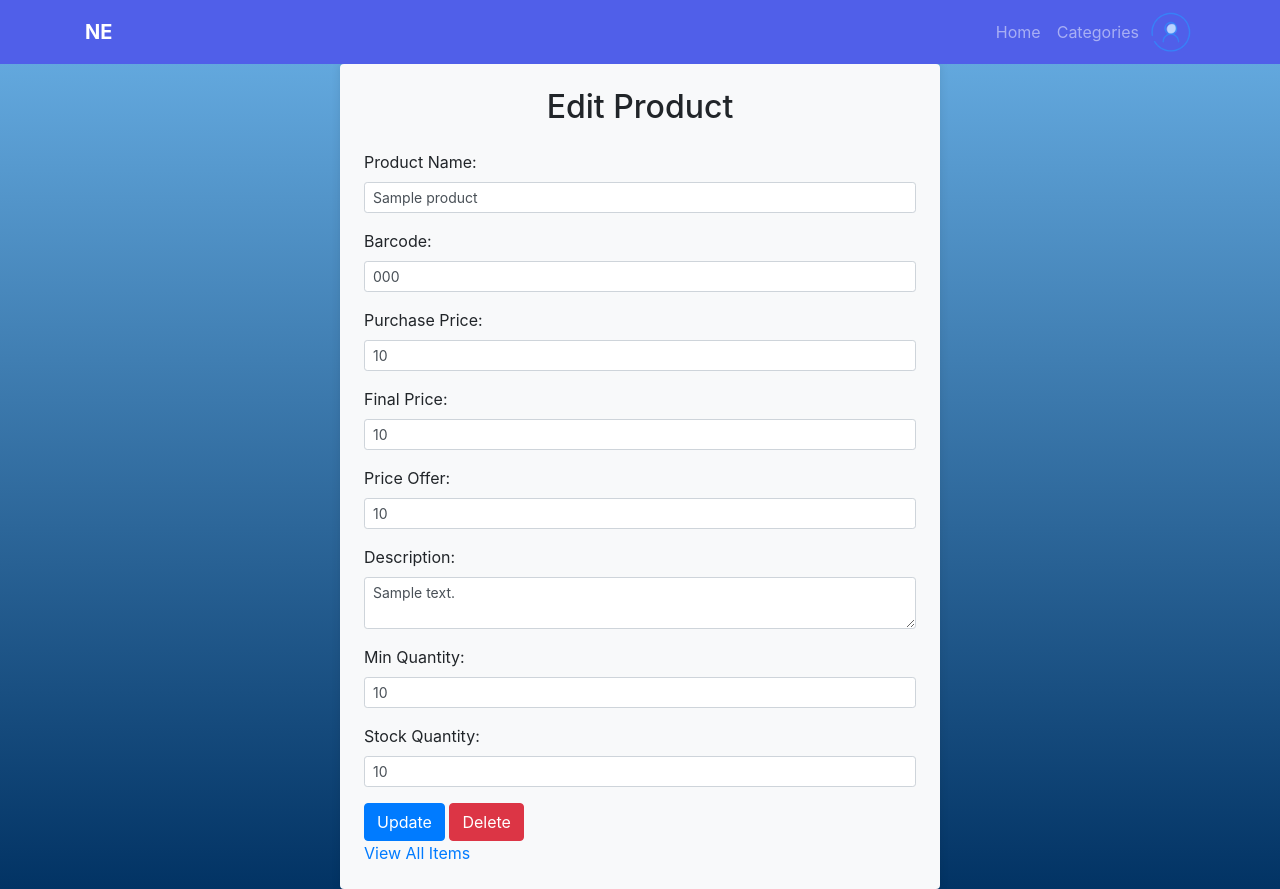
After one commit to MahaDaiki/Brief6, a PHP site: the page made by edit.php in a window 1280 px wide. The commit adds this page. Run offline with PHP 8.4, Linux system fonts and the light colour scheme; the visitor is signed in with stand-in values (Sample User, id 1); tables that the repository leaves empty or names only in its code hold one stand-in row (values such as "Sample post").

Commit message:
add edit

```diff
--- /dev/null
+++ b/edit.php
@@ -0,0 +1,253 @@
+<!DOCTYPE html>
+<html lang="en">
+<head>
+    <meta charset="UTF-8">
+    <meta name="viewport" content="width=device-width, initial-scale=1.0">
+    <title>edit</title>
+    <link rel="stylesheet" href="style.css">
+    <link rel="stylesheet" href="https://cdn.jsdelivr.net/npm/bootstrap@4.3.1/dist/css/bootstrap.min.css" integrity="sha384-ggOyR0iXCbMQv3Xipma34MD+dH/1fQ784/j6cY/iJTQUOhcWr7x9JvoRxT2MZw1T" crossorigin="anonymous">
+</head>
+<body style="background: linear-gradient(to bottom, #6ab1e7,#023364)">
+
+<nav class="navbar navbar-expand-sm navbar-dark ">
+    <div class="container">
+        <a href="#" class="navbar-brand">NE</a>
+        <ul class="navbar-nav">
+            <li class="nav-item">
+                <a href="home.php" class="nav-link">Home</a>
+            </li>
+            <li class="nav-item">
+                <a href="category.php" class="nav-link">Categories</a>
+            </li>
+        </ul>
+        <img width="48" src="img/user-286-128.png" alt="profile" class="user-pic">
+        <div class="menuwrp" id="subMenu">
+            <div class="submenu">
+                <div class="userinfo">
+                <?php
+        session_start(); // Start the session
+
+        if (isset($_SESSION["username"])) {
+            $username = $_SESSION["username"];
+        } else {
+            // Redirect to the login page if the user is not logged in
+            header("Location: login.php");
+            exit();
+        }
+        ?>
+        <div class="userinfo">
+            <img src="img/user-286-128.png" alt="user">
+            <h2><?php echo $username; ?></h2>
+            <hr>
+            <a href="logout.php">Log Out</a>
+                </div>
+            </div>
+        </div>
+    </div>
+</nav>
+
+<?php
+// Establish your database connection
+$servername = "localhost";
+$username = "root";
+$password = "maha123";
+$dbname = "electronacerdb2";
+
+
+$conn = new mysqli($servername, $username, $password, $dbname);
+
+// Check the connection
+if ($conn->connect_error) {
+    die("Connection failed: " . $conn->connect_error);
+}
+
+// Function to fetch all products
+function fetchProducts() {
+    global $conn;
+    $sql = "SELECT * FROM Products WHERE bl = true";
+    $result = $conn->query($sql);
+
+    if ($result->num_rows > 0) {
+        return $result->fetch_all(MYSQLI_ASSOC);
+    } else {
+        return [];
+    }
+}
+
+// Function to display product details in a form
+function displayProductDetails($productId) {
+    global $conn;
+    $sql = "SELECT * FROM Products WHERE reference = $productId";
+    $result = $conn->query($sql);
+
+    if ($result->num_rows > 0) {
+        $row = $result->fetch_assoc();
+        return $row;
+    } else {
+        return null;
+    }
+}
+
+// Function to update product details
+function updateProduct($productId, $productName, $barcode, $purchasePrice, $finalPrice, $priceOffer, $descrip, $minQuantity, $stockQuantity) {
+    global $conn;
+    $sql = "UPDATE Products SET productname='$productName', barcode='$barcode', purchase_price=$purchasePrice, final_price=$finalPrice, price_offer=$priceOffer, descrip='$descrip', min_quantity=$minQuantity, stock_quantity=$stockQuantity WHERE reference=$productId";
+
+    if ($conn->query($sql) === TRUE) {
+        return true;
+    } else {
+        return false;
+    }
+}
+
+// Function to delete (hide) a product
+function deleteProduct($productId) {
+    global $conn;
+    $sql = "UPDATE Products SET bl=false WHERE reference=$productId";
+
+    if ($conn->query($sql) === TRUE) {
+        return true;
+    } else {
+        return false;
+    }
+}
+
+// Check if a product ID is provided
+if (isset($_GET['product_id'])) {
+    $productId = $_GET['product_id'];
+
+    // Check if the form is submitted for updating
+    if (isset($_POST['update'])) {
+        $productName = $_POST['productname'];
+        $barcode = $_POST['barcode'];
+        $purchasePrice = $_POST['purchase_price'];
+        $finalPrice = $_POST['final_price'];
+        $priceOffer = $_POST['price_offer'];
+        $descrip = $_POST['descrip'];
+        $minQuantity = $_POST['min_quantity'];
+        $stockQuantity = $_POST['stock_quantity'];
+
+        if (updateProduct($productId, $productName, $barcode, $purchasePrice, $finalPrice, $priceOffer, $descrip, $minQuantity, $stockQuantity)) {
+            echo "Product updated successfully!";
+        } else {
+            echo "Error updating product: " . $conn->error;
+        }
+    }
+
+    // Check if the form is submitted for deleting
+    if (isset($_POST['delete'])) {
+        if (deleteProduct($productId)) {
+            echo "Product deleted successfully!";
+        } else {
+            echo "Error deleting product: " . $conn->error;
+        }
+    }
+
+    // Display product details in a form for editing
+    $productDetails = displayProductDetails($productId);
+    if ($productDetails) {
+?>
+<div class="container">
+<form method="post" action="" class="bg-light p-4 rounded formedit">
+    <h2 class="mb-4 text-center">Edit Product</h2>
+
+    <div class="mb-3">
+        <label for="productName" class="form-label">Product Name:</label>
+        <input type="text" class="form-control form-control-sm" id="productName" name="productname" value="<?php echo $productDetails['productname']; ?>">
+    </div>
+
+    <div class="mb-3">
+        <label for="barcode" class="form-label">Barcode:</label>
+        <input type="text" class="form-control form-control-sm" id="barcode" name="barcode" value="<?php echo $productDetails['barcode']; ?>">
+    </div>
+
+    <div class="mb-3">
+        <label for="purchasePrice" class="form-label">Purchase Price:</label>
+        <input type="text" class="form-control form-control-sm" id="purchasePrice" name="purchase_price" value="<?php echo $productDetails['purchase_price']; ?>">
+    </div>
+
+    <div class="mb-3">
+        <label for="finalPrice" class="form-label">Final Price:</label>
+        <input type="text" class="form-control form-control-sm" id="finalPrice" name="final_price" value="<?php echo $productDetails['final_price']; ?>">
+    </div>
+
+    <div class="mb-3">
+        <label for="priceOffer" class="form-label">Price Offer:</label>
+        <input type="text" class="form-control form-control-sm" id="priceOffer" name="price_offer" value="<?php echo $productDetails['price_offer']; ?>">
+    </div>
+
+    <div class="mb-3">
+        <label for="description" class="form-label">Description:</label>
+        <textarea class="form-control form-control-sm" id="description" name="descrip"><?php echo $productDetails['descrip']; ?></textarea>
+    </div>
+
+    <div class="mb-3">
+        <label for="minQuantity" class="form-label">Min Quantity:</label>
+        <input type="text" class="form-control form-control-sm" id="minQuantity" name="min_quantity" value="<?php echo $productDetails['min_quantity']; ?>">
+    </div>
+
+    <div class="mb-3">
+        <label for="stockQuantity" class="form-label">Stock Quantity:</label>
+        <input type="text" class="form-control form-control-sm" id="stockQuantity" name="stock_quantity" value="<?php echo $productDetails['stock_quantity']; ?>">
+    </div>
+
+    <div class="d-grid gap-2">
+        <button type="submit" class="btn btn-primary" name="update">Update</button>
+        <button type="submit" class="btn btn-danger" name="delete">Delete</button>
+    </div>
+
+<a href="category.php">View All Items</a>
+</form>
+
+</div>
+<?php
+    } else {
+        echo "Product not found!";
+    }
+} else {
+    // If no product ID is provided, display a list of products with edit links
+    $products = fetchProducts();
+
+    foreach ($products as $product) {
+        echo "Product Name: {$product['productname']} - <a href='edit_product.php?product_id={$product['reference']}'>Edit</a><br>";
+    }
+}
+?>
+<?php
+// Check if the form is submitted
+if ($_SERVER["REQUEST_METHOD"] == "POST") {
+    // Check if the "delete" button is clicked
+    if (isset($_POST['delete'])) {
+        $reference = $_POST['reference'];
+
+        // Connect to the database
+        $servername = "localhost";
+        $username = "root";
+        $password = "maha123";
+        $dbname = "electronacerdb2";
+
+        $conn = new mysqli($servername, $username, $password, $dbname);
+
+        if ($conn->connect_error) {
+            die("Connection failed: " . $conn->connect_error);
+        }
+
+        // Update the 'bl' column to false (0)
+        $sql = "UPDATE Products SET bl = 0 WHERE reference = $reference";
+
+        if ($conn->query($sql) === TRUE) {
+            echo "Item deleted successfully.";
+        } else {
+            echo "Error updating record: " . $conn->error;
+        }
+
+        // Close the database connection
+        $conn->close();
+    }
+}
+?>
+
+
+<script src="index.js"></script>
+</body>
+</html>
--- a/style.css
+++ b/style.css
@@ -12,6 +12,8 @@
   max-height: 0px;
   overflow: hidden;
   transition: max-height 0.5s;
+  box-shadow: 0 0 10px rgba(0, 0, 0, 0.1);
+
 
  }
 
@@ -52,7 +54,6 @@ nav{
     background-color: #7682EE;
     border-radius: 35px;
     margin-left: 4rem;
-    padding: 0 15px;
 }
   .navbar-brand {
     font-weight: bold;
@@ -72,10 +73,16 @@ nav{
     display: flex;
     align-items: center;
     justify-content: center;
-    align-items: center;
     flex-direction: column;
     background-color: rgba(254, 250, 250,0.7);
     border-radius: 40px;
+    width: 400px;
+    position: absolute;
+    top: 50%;
+    left: 50%;
+    transform: translate(-50%, -50%);
+    box-shadow: 0 0 10px rgba(0, 0, 0, 0.1);
+
 
 
 
@@ -110,3 +117,39 @@ nav{
   color: #d8dcff;
   font-size: 6rem;
 }
+.pagination {
+  margin-top: 20px;
+}
+
+.pagination a {
+  padding: 8px;
+  margin: 4px;
+  border: 1px solid #ddd;
+  text-decoration: none;
+  color: #007BFF;
+  border-radius: 5px;
+}
+
+.pagination a:hover {
+  background-color: #007BFF;
+  color: white;
+}
+
+
+.formedit {
+  max-width: 600px;
+  margin: auto;
+  background-color: #fff;
+  padding: 20px;
+  border-radius: 10px;
+  box-shadow: 0 0 10px rgba(0, 0, 0, 0.1);
+
+}
+
+textarea {
+  height: 100px;
+}
+
+input[type="submit"] {
+  margin-top: 10px;
+}
```
Also changed, not shown: add.php (added, +177 -0 lines), category.php (+8 -3 lines), home.php (+20 -6 lines).
